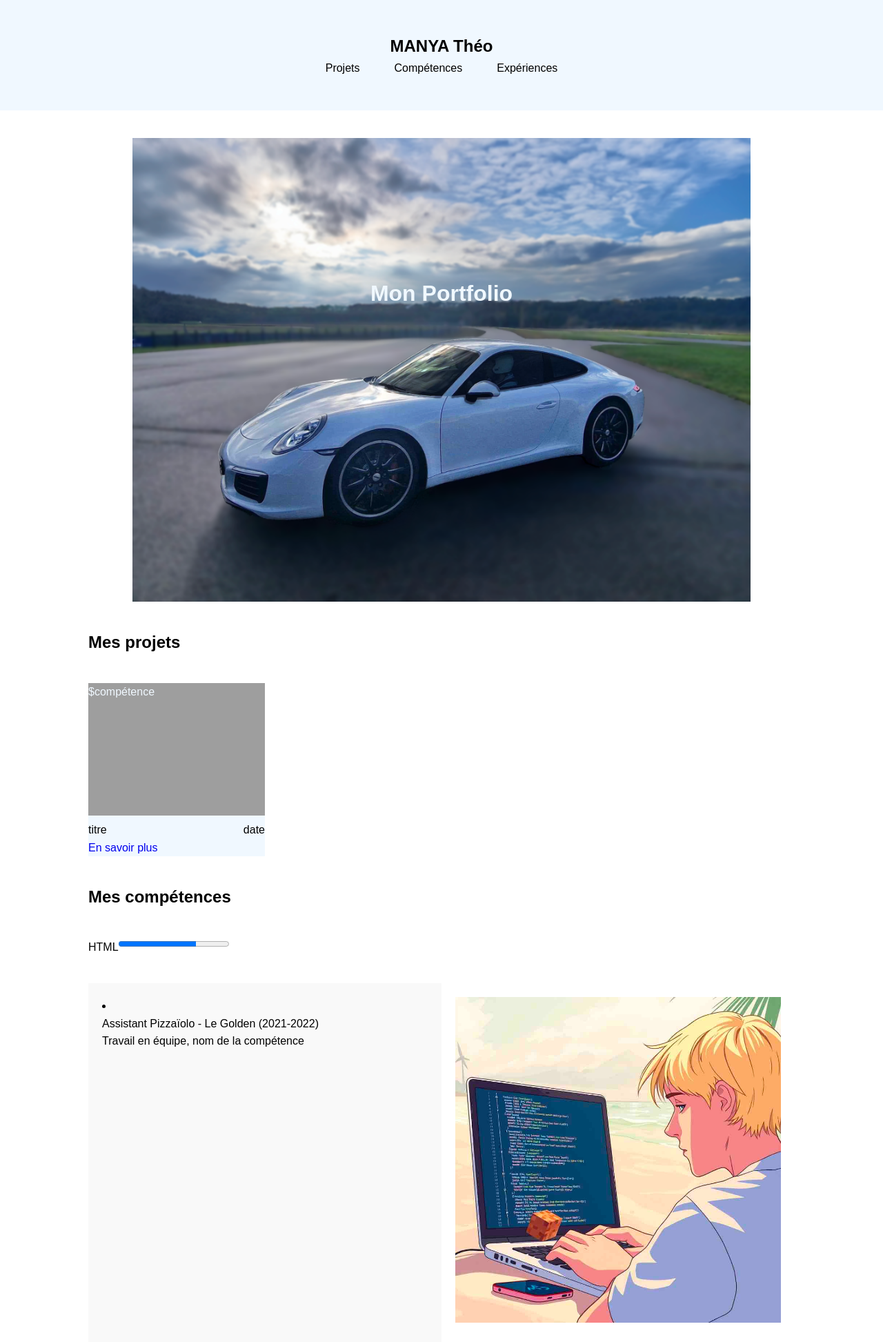
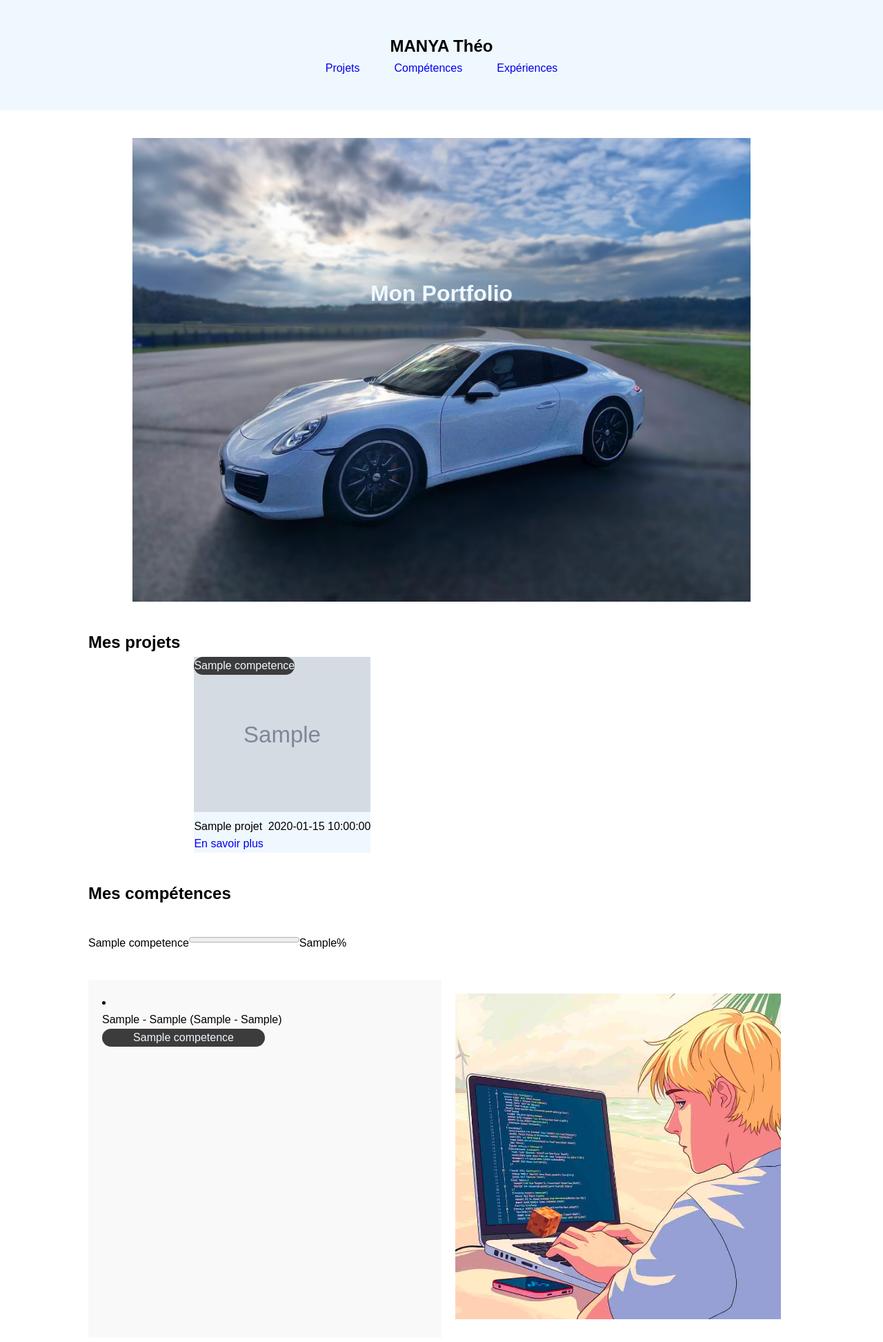
Before and after one commit to Maanaaa/theo-manya.fr, a PHP site: page / in a window 1280 px wide. Shown: the whole page at 69% size. After the commit the page ends 1912 px from the top, so only its background shows below. Run offline with PHP 8.4, Linux system fonts and the light colour scheme; tables that the repository leaves empty or names only in its code hold one stand-in row (values such as "Sample post"); grey boxes marked "Sample" are stand-in pictures; grey boxes are pictures that could not be loaded.

Commit message:
Réglage du bug d'image qui s'affiche pas dans le form d'update projet + ajout du contenu dans la page principale ok

```diff
--- a/css/index.css
+++ b/css/index.css
@@ -72,11 +72,11 @@ h1{
 }
 
 
-#projets{
+#projets {
     display: flex;
-    flex-direction: column;
-    justify-content: center;
-    width: 80%;
+    flex-direction: row;
+    flex-wrap: wrap;
+    gap: 20px;
     margin-left: 10%;
     margin-right: 10%;
 }
@@ -86,9 +86,28 @@ h1{
     background-color: aliceblue;
 }
 
+#projets .card img{
+    width: 350px;
+    height: 225px;
+}
+
 #projets .card .skill{
     position: absolute;
     color: aliceblue;
+    background-color: #3c3c3c;
+    border-radius: 35px;
+    min-width: 50px;
+
+    text-align: center;
+}
+
+#experiences .skill{
+    color: aliceblue;
+    background-color: #3c3c3c;
+    border-radius: 35px;
+    min-width: 50px;
+    max-width: 50%;
+    text-align: center;
 }
 
 #projets .card .bottom{
--- a/index.php
+++ b/index.php
@@ -1,6 +1,25 @@
 <?php
 include("config/configuration.php");
 include("scripts/connection.php");
+
+
+// Projets
+$requete = 'SELECT id_projet, titre, description, date, image, lien FROM Projets';
+$resultats = $connection->query($requete);
+$tabProjets = $resultats->fetchAll(PDO::FETCH_ASSOC);
+$resultats->closeCursor();
+
+// Compétences
+$requete = 'SELECT id_competence, titre, maitrise FROM Competences';
+$resultats = $connection->query($requete);
+$tabSkills = $resultats->fetchAll(PDO::FETCH_ASSOC);
+$resultats->closeCursor();
+
+// Expériences
+$requete = 'SELECT id_experience, poste, debut, fin, entreprise FROM Experience';
+$resultats = $connection->query($requete);
+$tabXp = $resultats->fetchAll(PDO::FETCH_ASSOC);
+$resultats->closeCursor();
 ?>
 <!DOCTYPE html>
 <html>
@@ -15,9 +34,9 @@ include("scripts/connection.php");
         <nav>
             <h2>MANYA Théo</h2>
             <ul class="flex">
-                <li>Projets</li>
-                <li>Compétences</li>
-                <li>Expériences</li>
+                <li><a href="#projets">Projets</a></li>
+                <li><a href="#skills">Compétences</a></li>
+                <li><a href="#experiences">Expériences</a></li>
             </ul>
         </nav>
     </header>
@@ -28,34 +47,67 @@ include("scripts/connection.php");
     </div>
     <section id="projets"  class="spaceTop">
         <h2>Mes projets</h2>
-        <div class="card spaceTop">
-            <p class="skill">$compétence</p>
-            <img src="img/projets/card1.png" alt="Portfolio de Manya Théo, SAE203.">
-            <div class="bottom">
-                <p>titre</p>
-                <p>date</p>
+        <?php foreach ($tabProjets as $projet): ?>
+            <?php
+            // Récupérer les compétences pour ce projet
+            $requete_competences = 'SELECT c.titre FROM ProjetCompetences pc JOIN Competences c ON pc.id_competence = c.id_competence WHERE pc.id_projet = :id_projet';
+            $resultats_competences = $connection->prepare($requete_competences);
+            $resultats_competences->bindParam(':id_projet', $projet['id_projet']);
+            $resultats_competences->execute();
+            $tabProjetsCompetences = $resultats_competences->fetchAll(PDO::FETCH_ASSOC);
+            ?>
+            <div class="card spaceTop">
+                <p class="skill">
+                    <?php foreach ($tabProjetsCompetences as $competence): ?>
+                        <?php echo $competence['titre'] . ' '; ?>
+                    <?php endforeach; ?>
+                </p>
+                <img src="<?php echo $projet['image']; ?>" alt="Portfolio de Manya Théo, SAE203.">
+                <div class="bottom">
+                    <p><?php echo $projet['titre']; ?></p>
+                    <p><?php echo $projet['date']; ?></p>
+                </div>
+                <a href="<?php echo $projet["lien"] ?>" target="_blank">En savoir plus</a>
             </div>
-            <a href="#">En savoir plus</a>
-        </div>
+        <?php endforeach; ?>
     </section>
     <section id="skills" class="spaceTop">
         <h2>Mes compétences</h2>
         <div class="skills spaceTop">
+            <?php foreach ($tabSkills as $skill): ?>
             <div class="skill flex">
-                <p>HTML</p>
-                <progress id="html" max="100" value="70">70%</progress>
+                <p><?php echo $skill["titre"]?></p>
+                <progress max="100" value="<?php echo $skill["maitrise"]?>"><?php echo $skill["maitrise"]?></progress>
+                <label for=""><?php echo " ".$skill["maitrise"]?>%</label>
             </div>
-
+            <?php endforeach; ?>
         </div>
     </section>
 
     <section id="experiences" class="spaceTop flex">
         <div class="left">
+            <?php foreach($tabXp as $xp): ?>
+                <?php
+                // Compétence pour cet expérience
+                $requete_xp_competences = 'SELECT c.titre FROM ExperiencesCompetences ec JOIN Competences c ON ec.id_competence = c.id_competence WHERE ec.id_experience = :id_experience';
+                $resultats_xp_competences = $connection->prepare($requete_xp_competences);
+                $resultats_xp_competences->bindParam(':id_experience', $xp['id_experience']);
+                $resultats_xp_competences->execute();
+                $tabXpCompetences = $resultats_xp_competences->fetchAll(PDO::FETCH_ASSOC);
+                ?>
             <li>
-                <p>Assistant Pizzaïolo - Le Golden (2021-2022)</p>
-                <p>Travail en équipe, nom de la compétence</p>
+                <p><?php echo $xp["poste"] ?> - <?php echo $xp["entreprise"] ?>
+                    <?php ?><?php
+                    if(isset($xp["fin"])){
+                        echo "(". $xp["debut"] . " - ". $xp["fin"] . ")";
+                    }
+                    else{
+                        echo "(". $xp["debut"] .")";
+                    }
+                    ?>
+                <p class="skill"><?php echo $competence["titre"] ?></p>
             </li>
-
+            <?php endforeach ?>
         </div>
         <div class="right">
             <img src="img/xp_illustr.png" alt="Portfolio de Manya Théo, SAE203. Image d'illustration de la section expériences.">
--- a/updateProject_page.php
+++ b/updateProject_page.php
@@ -29,7 +29,7 @@ if (isset($_GET['id_projet'])) {
 <body>
 <?php include("components/dashboardHeader.php"); ?>
 <form action="scripts/updateProject.php" enctype="multipart/form-data" method="post">
-    <fieldset>
+    <fieldset class="column">
         <legend>Mettre à jour un projet</legend>
         <input type="hidden" name="id_projet" value="<?php echo $projet['id_projet']; ?>">
         <label for="titre">Titre du projet</label>
@@ -41,11 +41,12 @@ if (isset($_GET['id_projet'])) {
         <label for="image">Image</label>
         <input type="file" id="image" name="image">
         <input type="hidden" name="current_image" value="<?php echo $projet['image']; ?>">
+        <img src="<?php echo $projet['image']; ?>" alt="Image du projet">
         <label for="competence">Compétence liée</label>
         <select name="id_competence" id="competence">
             <option value="none">Aucune compétence associée</option>
             <?php foreach ($tabCompetences as $competence) : ?>
-                <option value="<?php echo $competence['id_competence']; ?>">
+                <option value="<?php echo $competence['id_competence']; ?>"
                     <?php if ($projet['id_competence'] == $competence['id_competence']) echo 'selected'; ?>>
                     <?php echo $competence['titre']; ?>
                 </option>
--- a/updateSkill_page.php
+++ b/updateSkill_page.php
@@ -26,7 +26,7 @@ if(isset($_GET['id_competence'])){
 <form action="scripts/updateSkill.php" method="post">
     <fieldset>
         <input type="hidden" id="id_competence" name="id_competence" value="<?php echo $competence["id_competence"]; ?>">
-        <legend>Ajouter une compétence</legend>
+        <legend>Mettre à jour une compétence</legend>
         <label for="titre">Titre de la compétence</label>
         <input type="text" name="titre" placeholder="HTML / CSS / Javascript" required value="<?php echo $competence['titre'] ?>">
         <label for="maitrise">Niveau de maîtrise (%)</label>
```
Also changed, not shown: css/dashboard.css (+10 -0 lines), img/projets/projet1.png (added), img/projets/projet2.png (added).
